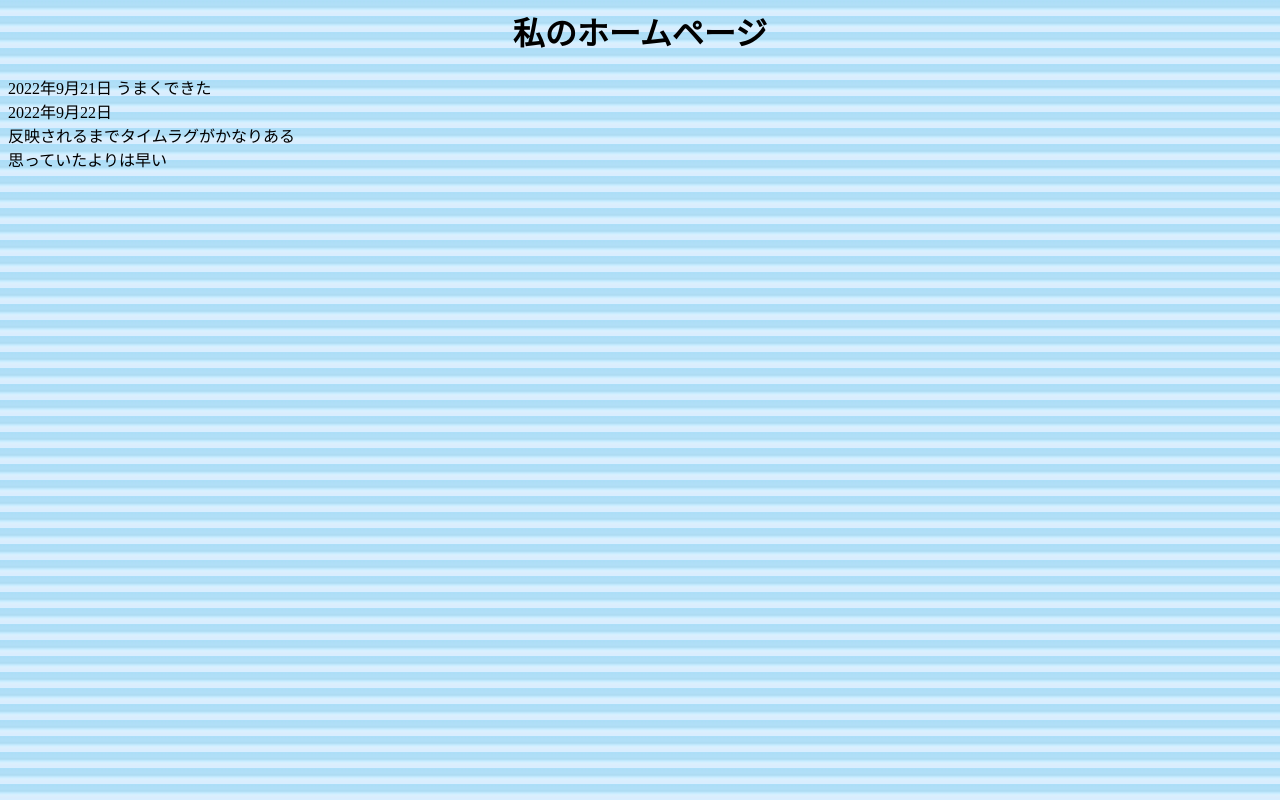
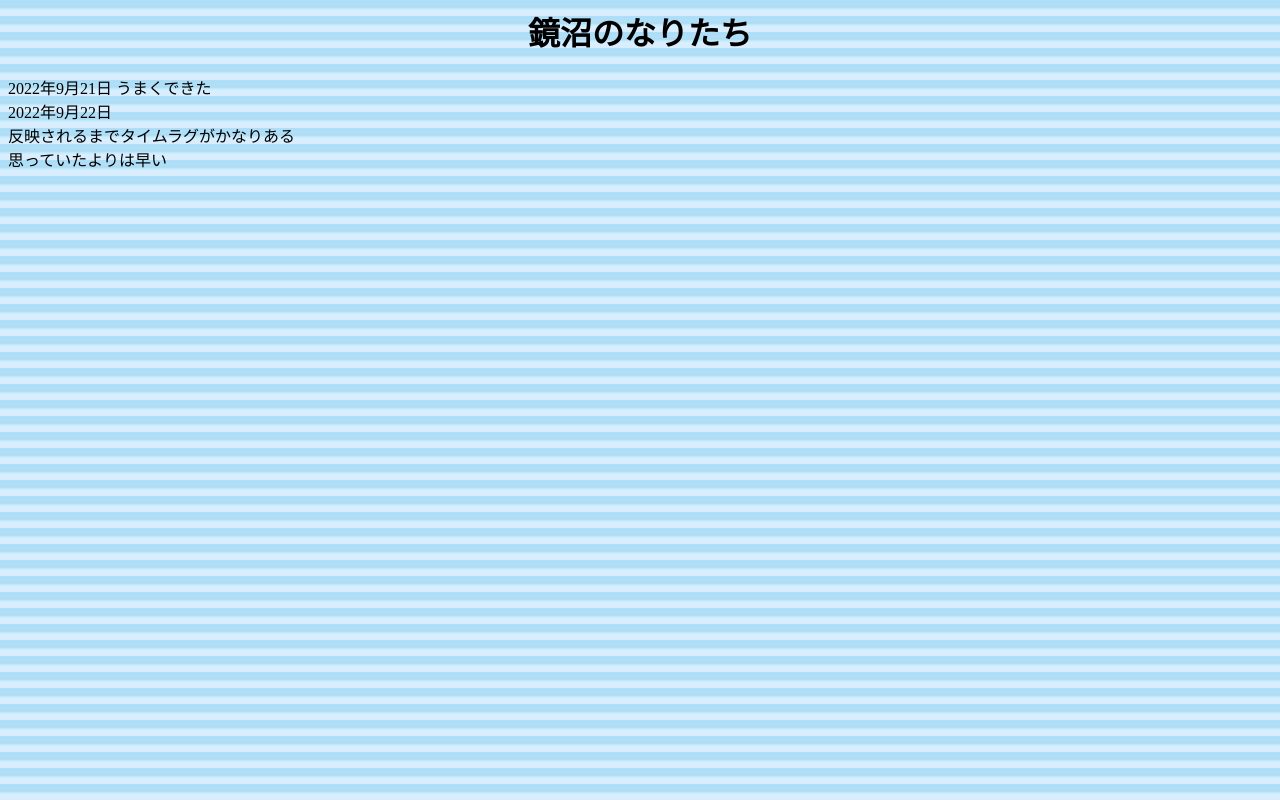
Before and after one commit to hiromichi753/kagaminuma, a plain HTML site: page index.htm in a window 1280 px wide. Drawn offline with Linux system fonts and the light colour scheme.

Commit message:
鏡沼のなりたち

```diff
--- a/index.htm
+++ b/index.htm
@@ -7,7 +7,7 @@
   </head>
 <body background="st01.png">
 
-<center> <h1>私のホームページ</h1></center>
+<center> <h1>鏡沼のなりたち</h1></center>
 
 2022年9月21日
 うまくできた
```
